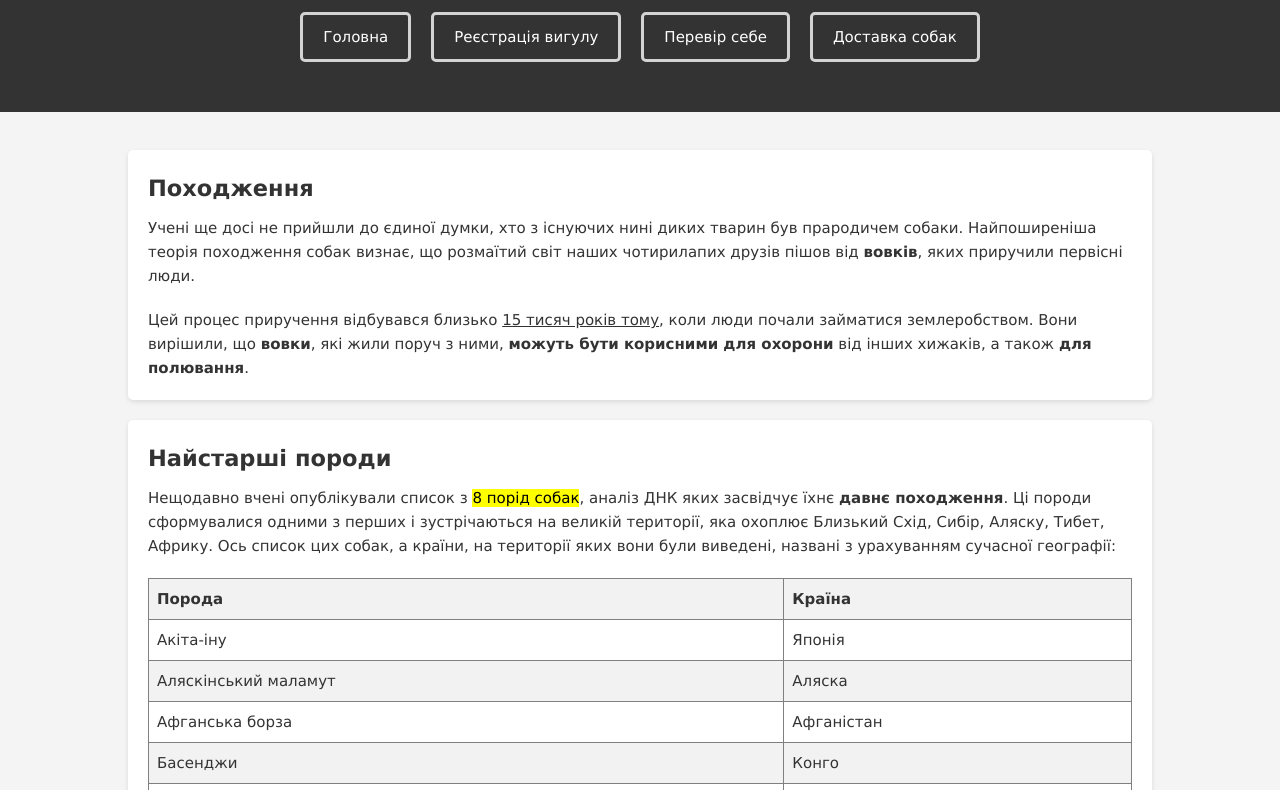
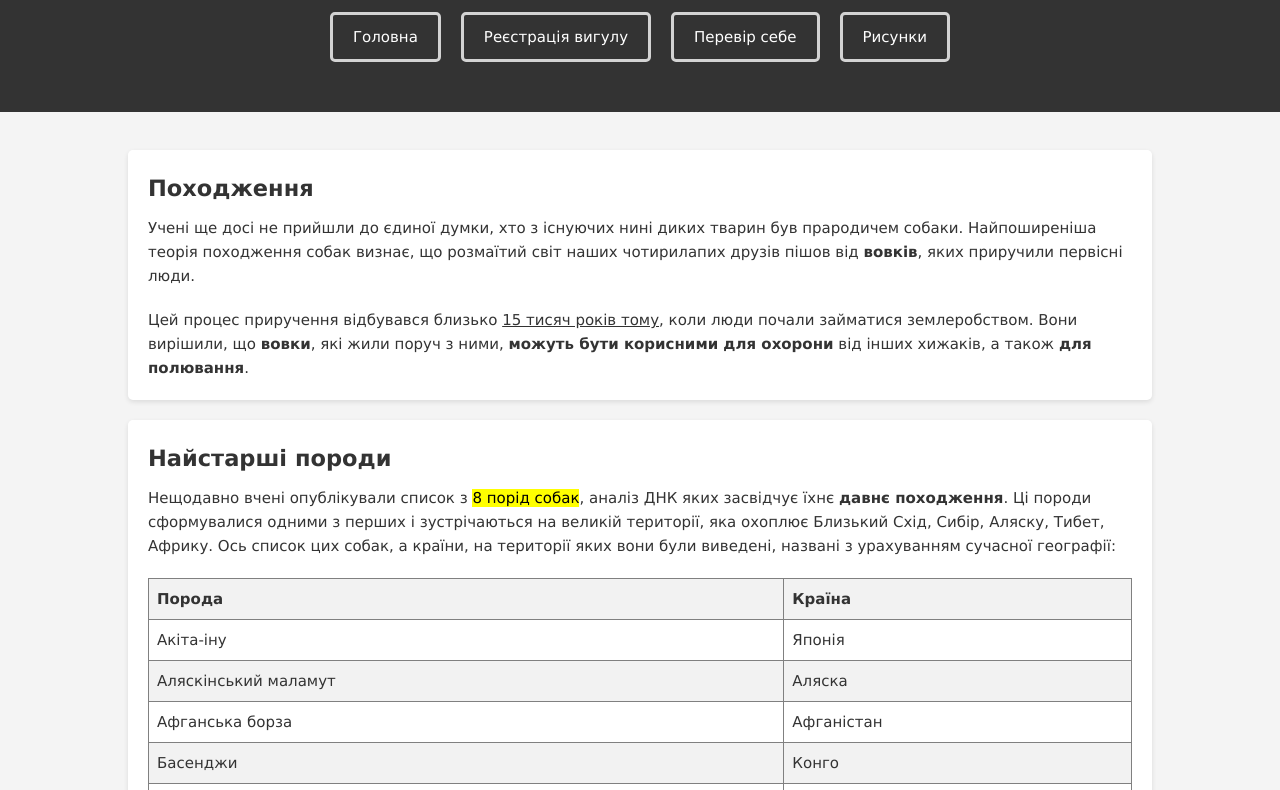
Before and after one commit to djprotejee/web-1, a website built with webpack: page index.html in a window 1280 px wide. Shown: the part 98-888 px from the top of the page. Built offline with nearby package versions, Linux system fonts and the light colour scheme.

Commit message:
Link drawing form in navbar

```diff
--- a/index.html
+++ b/index.html
@@ -17,9 +17,10 @@
             <li><a href="#" class="nav-link">Головна</a></li>
             <li><a href="survey.html" class="nav-link">Реєстрація вигулу</a></li>
             <li><a href="quiz.html" class="nav-link">Перевір себе</a></li>
+            <li><a href="drawing.html" class="nav-link">Рисунки</a></li>
             <!--<li><a href="#" class="nav-link">Породи, що вимерли</a></li><-->
             <!--li><a href="#" class="nav-link">Найновіші породи</a></li-->
-            <li><a href="#" class="nav-link">Доставка собак</a></li>
+            <!--li><a href="#" class="nav-link">Доставка собак</a></li-->
         </ul>
     </nav>
   <nav class="mobile-nav" tabindex="1">
@@ -29,9 +30,10 @@
       <a href="#">Головна</a>
       <a href="survey.html">Реєстрація вигулу</a>
       <a href="quiz.html">Перевір себе</a>
+      <a href="drawing.html">Рисунки</a>
       <!--<a href="#">Породи, що вимерли</a>-->
       <!--a href="#">Найновіші породи</a-->
-      <a href="#">Доставка собак</a>
+      <!--a href="#">Доставка собак</a-->
     </div>
   </nav>
 </header>
```
